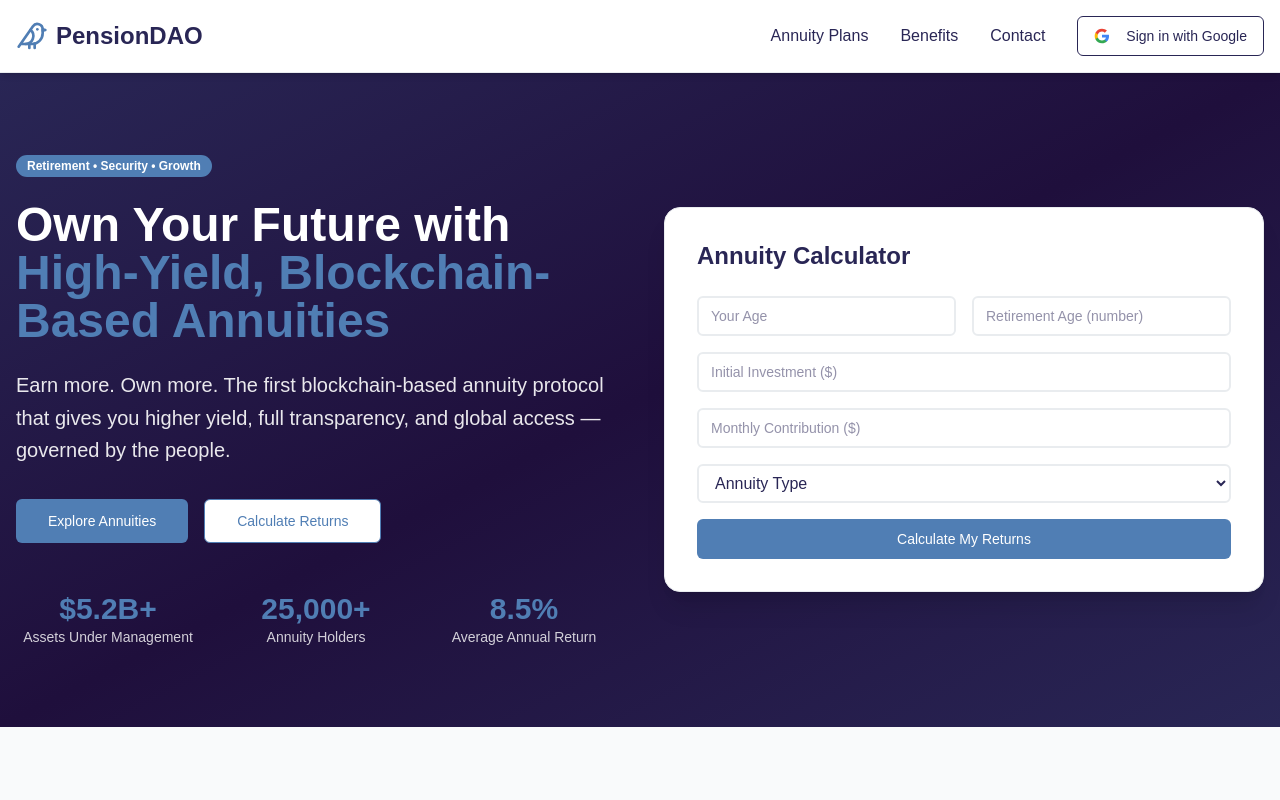
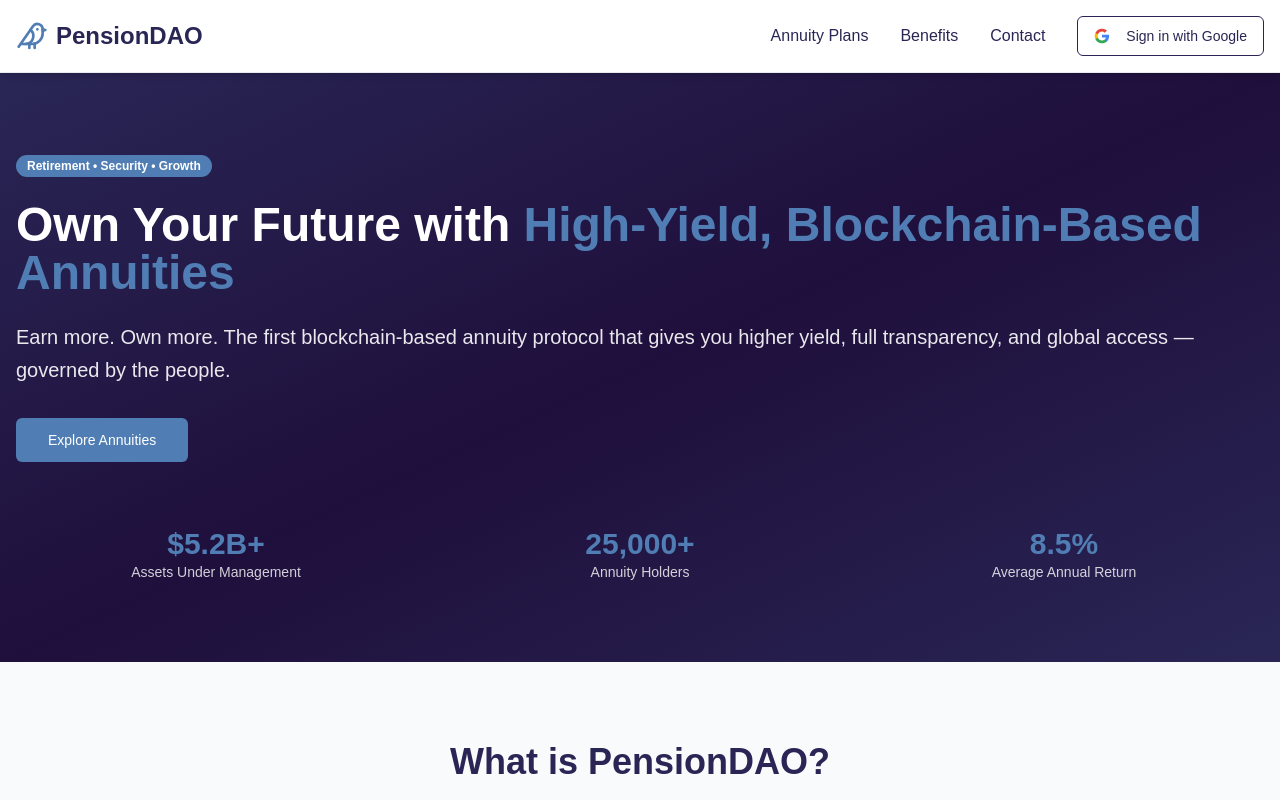
Before and after one commit to catwithasword/chainsaw-insurance, a Next.js app: page / in a window 1280 px wide. Shown: the top 800 px of the page. Built offline with nearby package versions, Linux system fonts and the light colour scheme; no server answers.

Commit message:
fix: delete calculation

```diff
--- a/components/sections/HeroSection.tsx
+++ b/components/sections/HeroSection.tsx
@@ -1,78 +1,14 @@
 "use client"
 import { Button } from "@/components/ui/button"
-import { Input } from "@/components/ui/input"
 import { Badge } from "@/components/ui/badge"
-import { useState } from "react"
 import { signIn, useSession } from "next-auth/react"
 import { useRouter } from "next/navigation"
-import type React from "react"
 
 export default function HeroSection() {
-  const { data: session } = useSession()
+  const { data: session } = useSession() ?? { data: null }
   const router = useRouter()
-  const [formData, setFormData] = useState({
-    currentAge: "",
-    retirementAge: "",
-    initialInvestment: "",
-    monthlyContribution: "",
-  })
 
   const handleExploreAnnuities = () => {
-    if (session) {
-      router.push("/dashboard")
-    } else {
-      signIn("google", { callbackUrl: "/dashboard" })
-    }
-  }
-
-  const handleCalculateReturns = () => {
-    if (session) {
-      router.push("/dashboard")
-    } else {
-      signIn("google", { callbackUrl: "/dashboard" })
-    }
-  }
-
-  // Function to handle numeric input only
-  const handleNumericInput = (e: React.ChangeEvent<HTMLInputElement>, field: string) => {
-    const value = e.target.value
-    // Allow only numbers and decimal point
-    const numericValue = value.replace(/[^0-9.]/g, "")
-
-    // Prevent multiple decimal points
-    const parts = numericValue.split(".")
-    const finalValue = parts.length > 2 ? parts[0] + "." + parts.slice(1).join("") : numericValue
-
-    setFormData((prev) => ({
-      ...prev,
-      [field]: finalValue,
-    }))
-  }
-
-  // Function to handle key press (prevent non-numeric characters)
-  const handleKeyPress = (e: React.KeyboardEvent<HTMLInputElement>) => {
-    const allowedKeys = [
-      "Backspace",
-      "Delete",
-      "Tab",
-      "Escape",
-      "Enter",
-      "ArrowLeft",
-      "ArrowRight",
-      "ArrowUp",
-      "ArrowDown",
-    ]
-    const isNumber = /[0-9]/.test(e.key)
-    const isDecimal = e.key === "."
-
-    if (!isNumber && !isDecimal && !allowedKeys.includes(e.key)) {
-      e.preventDefault()
-    }
-  }
-  const handleSubmit = (e: React.FormEvent) => {
-    e.preventDefault()
-    console.log("Form Data:", formData)
-    // Handle form submission here
     if (session) {
       router.push("/dashboard")
     } else {
@@ -83,15 +19,19 @@ export default function HeroSection() {
   return (
     <section className="bg-gradient-to-br from-primary via-accent-dark to-primary text-primary-foreground py-20">
       <div className="container mx-auto px-4">
-        <div className="grid grid-cols-1 lg:grid-cols-2 gap-12 items-center">
+        <div className="grid grid-cols-1 gap-12 items-center">
+          {/* Left Column - Hero Content */}
+          <div className="space-y-8">
             <div>
               <Badge className="mb-6 bg-accent text-accent-foreground">Retirement • Security • Growth</Badge>
               <h1 className="text-4xl md:text-5xl font-bold mb-6 leading-tight">
                 Own Your Future with <span className="text-accent">High-Yield, Blockchain-Based Annuities</span>
               </h1>
               <p className="text-xl mb-8 leading-relaxed opacity-90">
-              Earn more. Own more. The first blockchain-based annuity protocol that gives you higher yield, full transparency, and global access — governed by the people.
-            </p>            <div className="flex flex-col sm:flex-row gap-4">
+                Earn more. Own more. The first blockchain-based annuity protocol that gives you higher yield, full
+                transparency, and global access — governed by the people.
+              </p>
+              <div className="flex flex-col sm:flex-row gap-4">
                 <Button
                   size="lg"
                   className="bg-accent text-accent-foreground hover:bg-accent/90 px-8 py-4"
@@ -99,16 +39,11 @@ export default function HeroSection() {
                 >
                   {session ? "View Dashboard" : "Explore Annuities"}
                 </Button>
-              <Button
-                size="lg"
-                variant="outline"
-                className="border-accent text-accent hover:bg-accent hover:text-accent-foreground px-8 py-4"
-                onClick={handleCalculateReturns}
-              >
-                Calculate Returns
-              </Button>
               </div>
-            <div className="mt-12 grid grid-cols-1 md:grid-cols-3 gap-6">
+            </div>
+
+            {/* Stats Section */}
+            <div className="grid grid-cols-1 md:grid-cols-3 gap-6 pt-8">
               <div className="text-center">
                 <div className="text-3xl font-bold text-accent">$5.2B+</div>
                 <div className="text-sm opacity-80">Assets Under Management</div>
@@ -123,64 +58,6 @@ export default function HeroSection() {
               </div>
             </div>
           </div>
-          <div className="relative">
-            <div className="bg-white rounded-2xl shadow-xl p-8 border border-neutral-gray">
-              <h3 className="text-2xl font-bold text-primary mb-6">Annuity Calculator</h3>
-              <form className="space-y-4" onSubmit={handleSubmit}>
-                <div className="grid grid-cols-2 gap-4">
-                  <Input
-                    type="number"
-                    placeholder="Your Age"
-                    value={formData.currentAge}
-                    onChange={(e) => handleNumericInput(e, "currentAge")}
-                    onKeyDown={handleKeyPress}
-                    min="0"
-                    max="200"
-                    className="border-2 border-neutral-gray focus:border-accent bg-white text-primary placeholder:text-primary/50"
-                  />
-                  <Input
-                    type="number"
-                    placeholder="Retirement Age (number)"
-                    value={formData.retirementAge}
-                    onChange={(e) => handleNumericInput(e, "retirementAge")}
-                    onKeyDown={handleKeyPress}
-                    min="0"
-                    max="200"
-                    className="border-2 border-neutral-gray focus:border-accent bg-white text-primary placeholder:text-primary/50"
-                  />
-                </div>
-                <Input
-                  type="number"
-                  placeholder="Initial Investment ($)"
-                  value={formData.initialInvestment}
-                  onChange={(e) => handleNumericInput(e, "initialInvestment")}
-                  onKeyDown={handleKeyPress}
-                  className="border-2 border-neutral-gray focus:border-accent bg-white text-primary placeholder:text-primary/50"
-                />
-                <Input
-                  type="number"
-                  placeholder="Monthly Contribution ($)"
-                  value={formData.monthlyContribution}
-                  onChange={(e) => handleNumericInput(e, "monthlyContribution")}
-                  onKeyDown={handleKeyPress}
-                  className="border-2 border-neutral-gray focus:border-accent bg-white text-primary placeholder:text-primary/50"
-                />
-                <select className="w-full px-3 py-2 border-2 border-neutral-gray rounded-md bg-white text-primary focus:border-accent focus:outline-none">
-                  <option value="">Annuity Type</option>
-                  <option value="fixed">Fixed Annuity</option>
-                  <option value="variable">Variable Annuity</option>
-                  <option value="indexed">Indexed Annuity</option>
-                  <option value="immediate">Immediate Annuity</option>
-                </select>
-                <Button
-                  type="submit"
-                  className="w-full bg-accent text-accent-foreground hover:bg-accent/90 py-3"
-                >
-                  {session ? "View My Dashboard" : "Calculate My Returns"}
-                </Button>
-              </form>
-            </div>
-          </div>
         </div>
       </div>
     </section>
```
Lines whose indentation alone changed are shown as unchanged.
